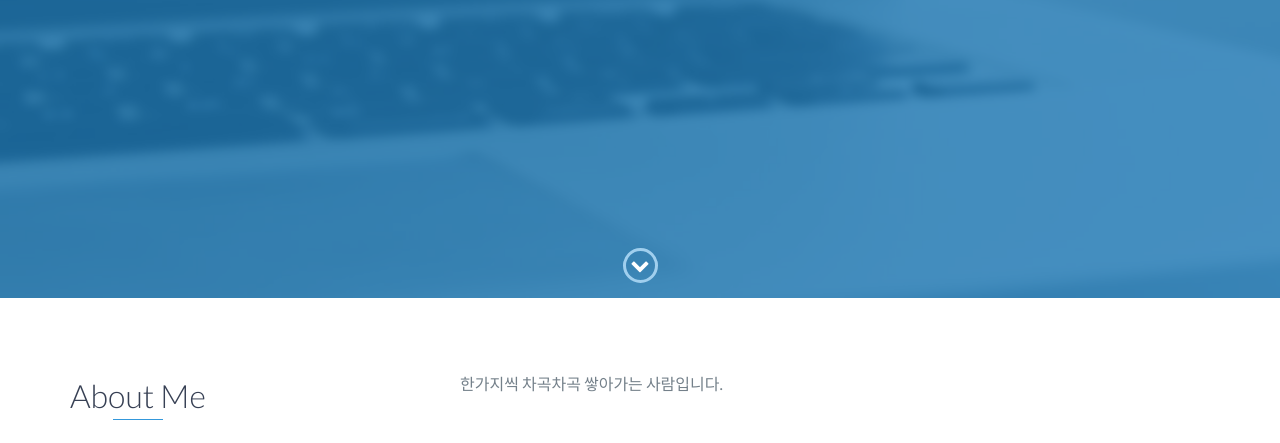
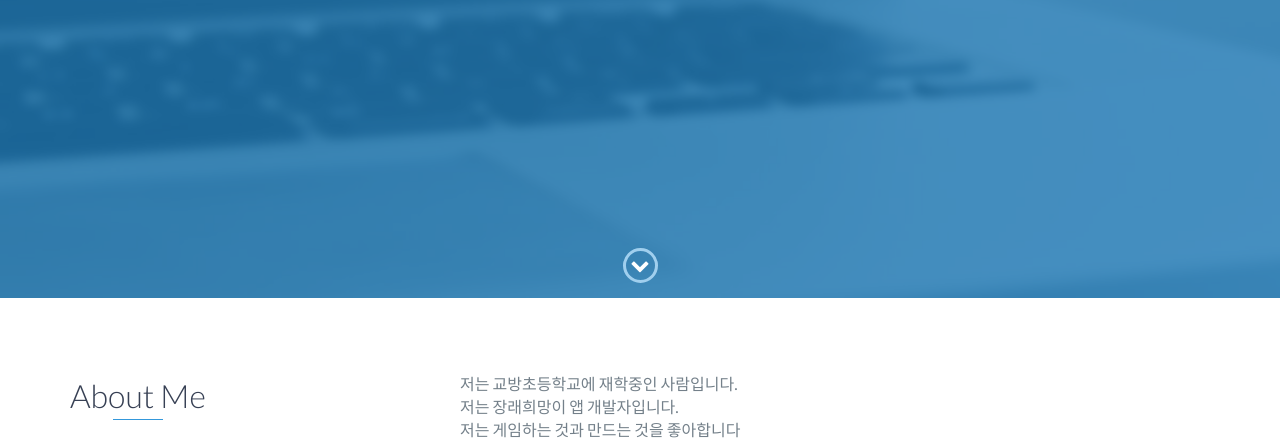
Before and after one commit to Geonhee08/Geonhee08.github.io, a website: page index.html in a window 1280 px wide. Shown: the part 502-945 px from the top of the page. Drawn offline with nearby package versions, Linux system fonts and the light colour scheme.

Commit message:
change introduce

```diff
--- a/index.html
+++ b/index.html
@@ -73,7 +73,12 @@
                 </div>
                 <div class="col-md-8">
                     <p>
-                        한가지씩 차곡차곡 쌓아가는 사람입니다.
+                        저는 교방초등학교에 재학중인 사람입니다.<br>
+                        저는 장래희망이 앱 개발자입니다.<br>
+                        저는 게임하는 것과 만드는 것을 좋아합니다<br>
+                        마지막으로 제가 좋아하는 과목은 과학,수학입니다.
+
+
                     </p>
                 </div>
             </div>
```
